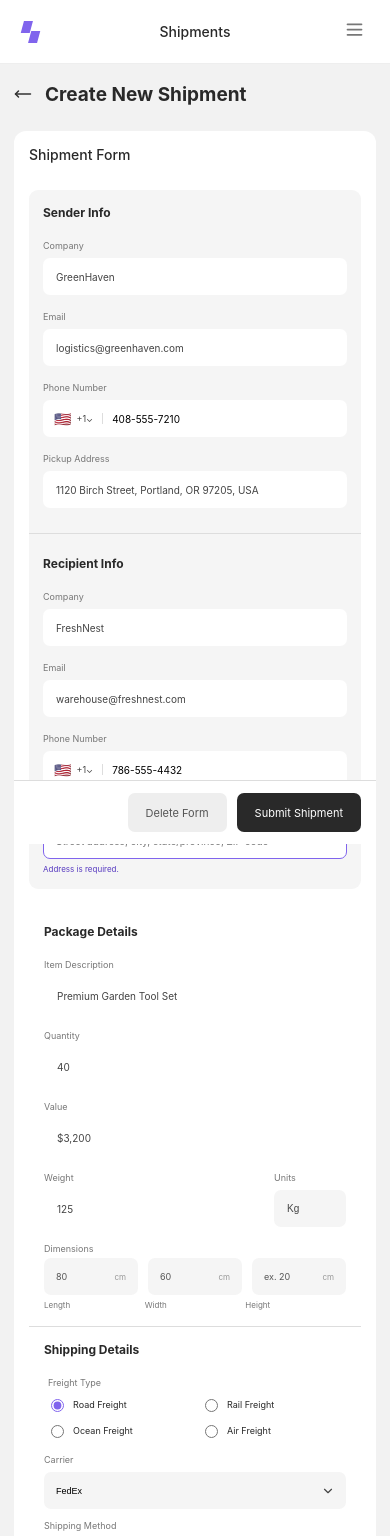
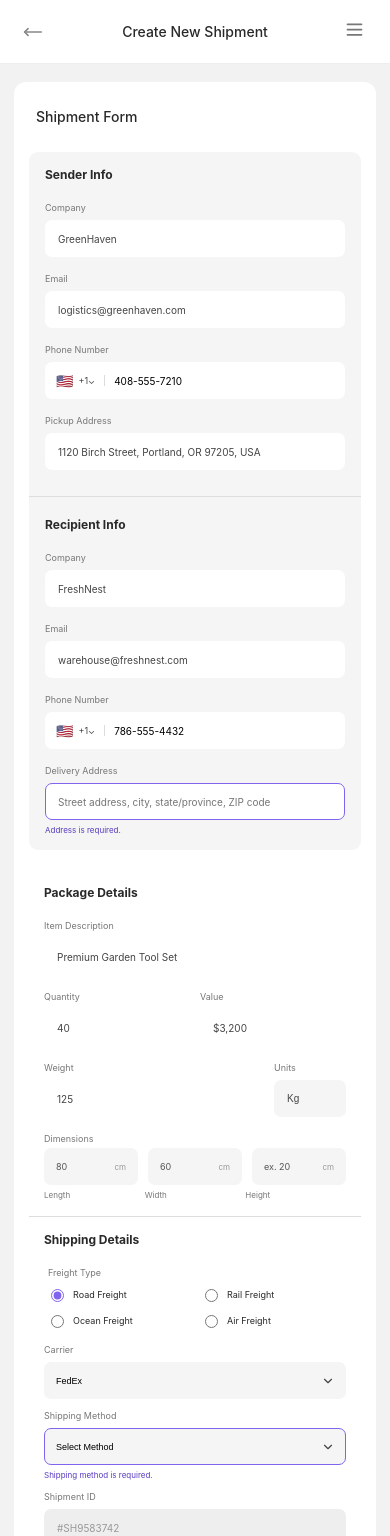
Before and after one commit to dhurbo308/ShipNow, a Next.js app: page /shipments/new in a window 390 px wide. Shown: the top 1536 px of the page. Built offline with nearby package versions, Linux system fonts and the light colour scheme.

Commit message:
fix: match mobile create shipment layout

```diff
--- a/app/globals.css
+++ b/app/globals.css
@@ -874,18 +874,29 @@ button:focus-visible, a:focus-visible {
 
 @media (max-width: 700px) {
   .create-shipment-page { padding: 18px 14px 0; }
-  .create-heading h1 { font-size: 19px; }
-  .create-heading p { display: none; }
+  .mobile-appbar .mobile-back { display: grid; width: 24px; place-items: center; color: #888; }
+  .create-heading { display: none; }
   .create-form { padding: 15px; }
+  .create-form > h2 { margin: 11px 7px 27px; font-size: 14px; }
   .contact-sections { padding: 15px 0; }
   .form-section-grid { grid-template-columns: 1fr; }
   .form-field.wide, .weight-field, .dimensions, .dimension-labels { grid-column: auto; }
+  .contact-sections .form-section { padding-inline: 16px; }
+  .contact-sections .form-section + .form-section { margin-top: 1px; padding-top: 20px; }
+  .package-section .form-section-grid { grid-template-columns: 1fr 1fr; gap: 16px 10px; }
+  .package-section .form-field.wide { grid-column: 1 / -1; }
+  .package-section .weight-field { grid-column: 1 / -1; }
+  .package-section .dimensions, .package-section .dimension-labels { grid-column: 1 / -1; }
   .weight-field { grid-template-columns: 1fr 72px; }
   .freight-types { grid-template-columns: repeat(2, 1fr); }
   .shipping-fields { grid-template-columns: 1fr; }
   .services-row { grid-template-columns: 1fr; gap: 22px; }
   .services-row fieldset, .services-row fieldset:last-child { grid-template-columns: 1fr; padding-left: 0; }
-  .form-actions { position: sticky; bottom: 0; margin-inline: -15px; padding: 12px 15px; background: #fff; }
+  .services-row fieldset:first-child label:nth-of-type(2) { order: 3; }
+  .services-row fieldset:first-child label:nth-of-type(3) { order: 2; }
+  .services-row fieldset:first-child label:nth-of-type(4) { order: 4; }
+  .form-actions { position: static; margin-inline: 0; padding: 16px 0 2px; background: #fff; }
+  .form-actions button { flex: 1; padding-inline: 10px; }
 }
 
 @media (max-width: 1024px) {
--- a/components/layout/app-shell.tsx
+++ b/components/layout/app-shell.tsx
@@ -4,7 +4,7 @@ import Link from "next/link";
 import { usePathname } from "next/navigation";
 import {
   BarChart3, Bell, Boxes, CalendarDays, LayoutDashboard, MapPin,
-  Menu, MessageSquare, PackageSearch, ReceiptText, Settings, Truck,
+  Menu, MessageSquare, MoveLeft, PackageSearch, ReceiptText, Settings, Truck,
   UserRound, Warehouse,
 } from "lucide-react";
 import { Brand } from "@/components/brand";
@@ -23,7 +23,8 @@ const nav = [
 
 export function AppShell({ children }: { children: React.ReactNode }) {
   const pathname = usePathname();
-  const pageTitle = pathname.startsWith("/shipments") ? "Shipments" : "Dashboard";
+  const isCreateShipment = pathname === "/shipments/new";
+  const pageTitle = isCreateShipment ? "Create New Shipment" : pathname.startsWith("/shipments") ? "Shipments" : "Dashboard";
   return (
     <div className="app-shell">
       <aside className="sidebar">
@@ -54,7 +55,7 @@ export function AppShell({ children }: { children: React.ReactNode }) {
       </aside>
       <div className="app-main">
         <header className="mobile-appbar">
-          <Brand compact />
+          {isCreateShipment ? <Link className="mobile-back" href="/shipments" aria-label="Back to shipments"><MoveLeft size={20} /></Link> : <Brand compact />}
           <strong>{pageTitle}</strong>
           <button aria-label="Open navigation"><Menu size={21} /></button>
         </header>
```
